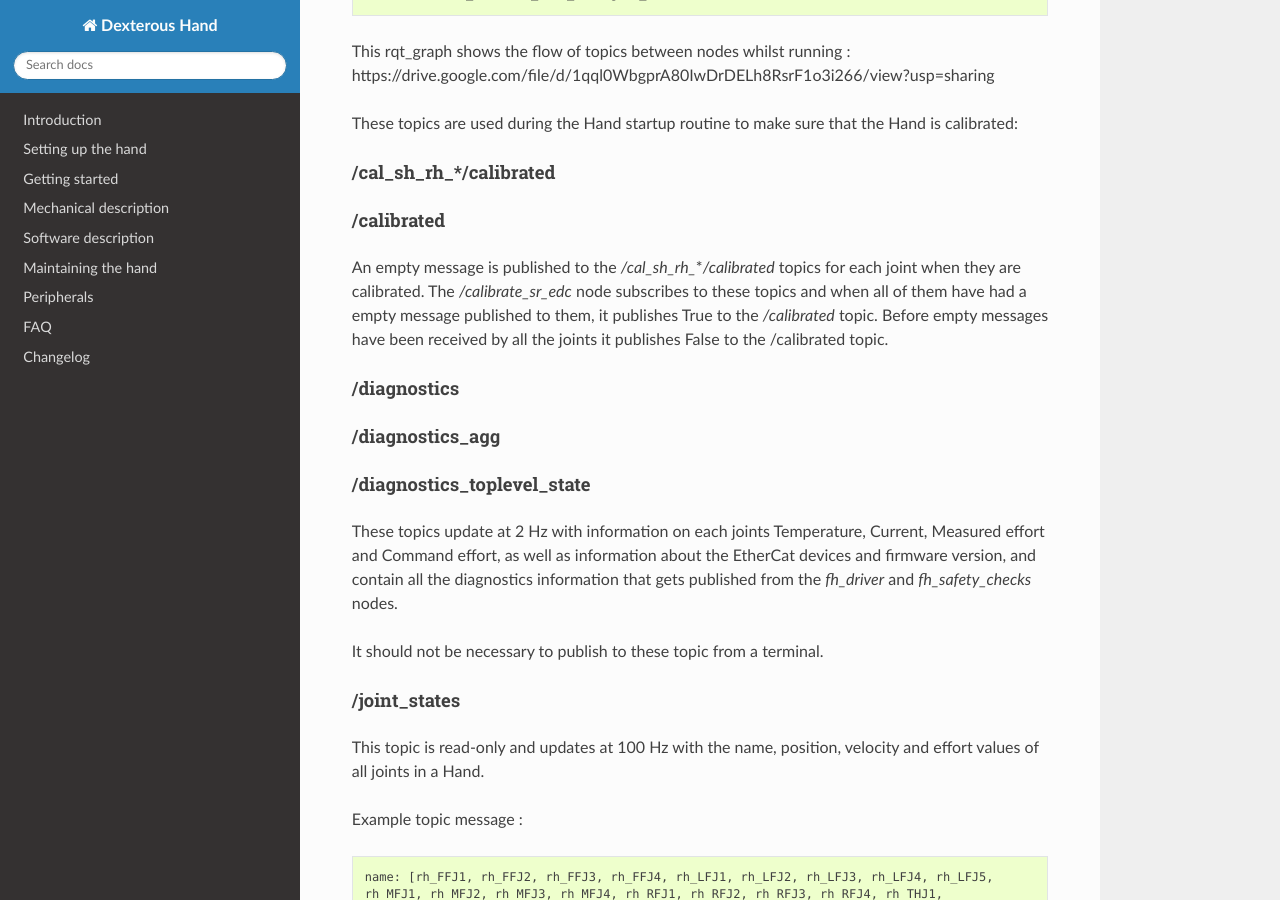
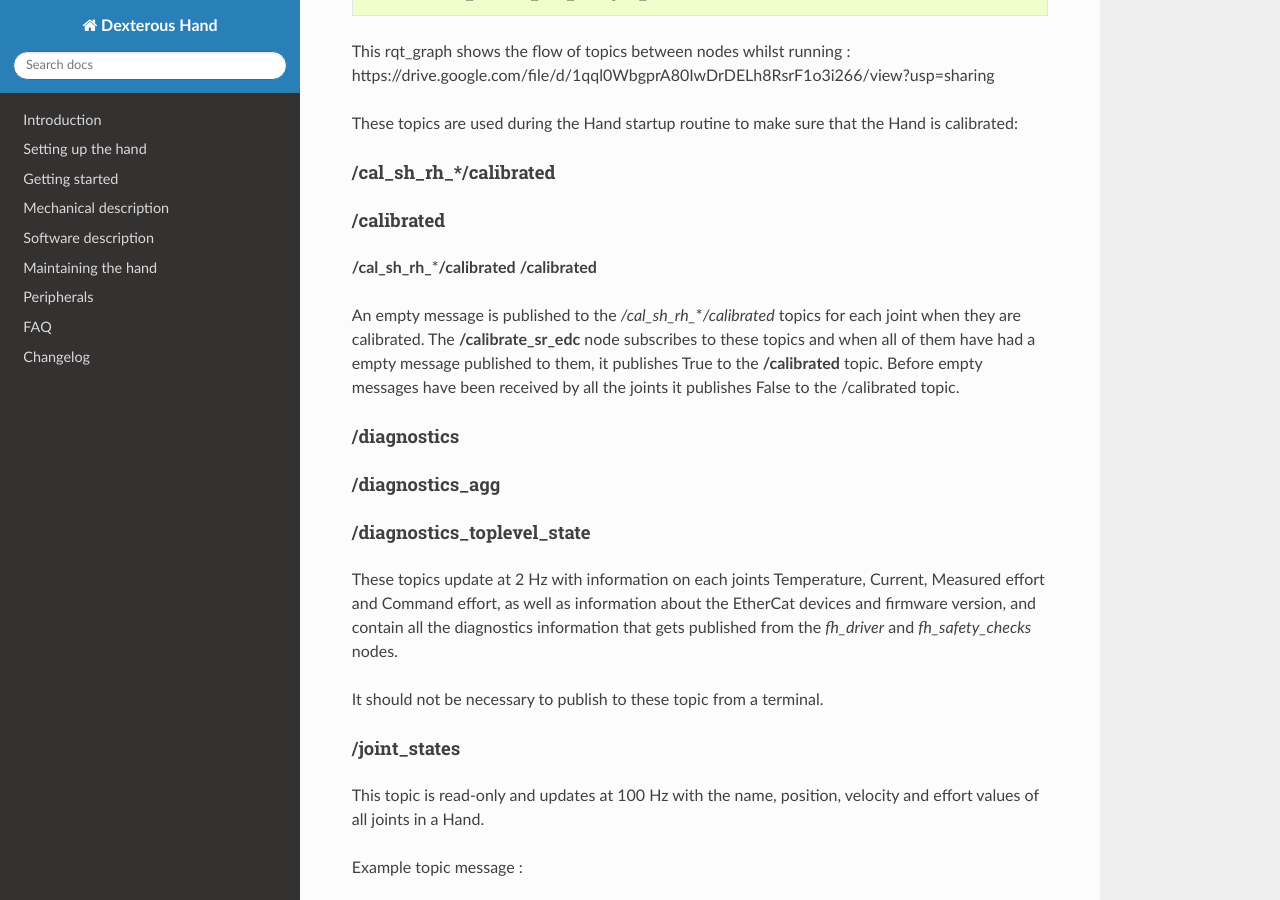
Before and after one commit to shadow-robot/sr_dexterous_hand_documentation, a Sphinx documentation site: the page built from docs/user_guide/3_getting_started.md, in a window 1280 px wide and 900 px high, scrolled down 16211 px. Built offline with Sphinx 7.4.7 and the Read the Docs theme 2.0.0, drawn with Linux system fonts in a browser that asks for light colours.

Commit message:
adding topics section..

```diff
--- a/docs/user_guide/3_getting_started.md
+++ b/docs/user_guide/3_getting_started.md
@@ -508,10 +508,12 @@ These topics are used during the Hand startup routine to make sure that the Hand
 #### /cal_sh_rh_*/calibrated
 #### /calibrated
 
+**/cal_sh_rh_*****/calibrated**
+**/calibrated**
 
 
 
-An empty message is published to the */cal_sh_rh_***/calibrated* topics for each joint when they are calibrated. The */calibrate_sr_edc* node subscribes to these topics and when all of them have had a empty message published to them, it publishes True to the */calibrated* topic. Before empty messages have been received by all the joints it publishes False to the /calibrated topic.
+An empty message is published to the */cal_sh_rh_***/calibrated* topics for each joint when they are calibrated. The **/calibrate_sr_edc** node subscribes to these topics and when all of them have had a empty message published to them, it publishes True to the **/calibrated** topic. Before empty messages have been received by all the joints it publishes False to the /calibrated topic.
 
 
 #### /diagnostics
```
